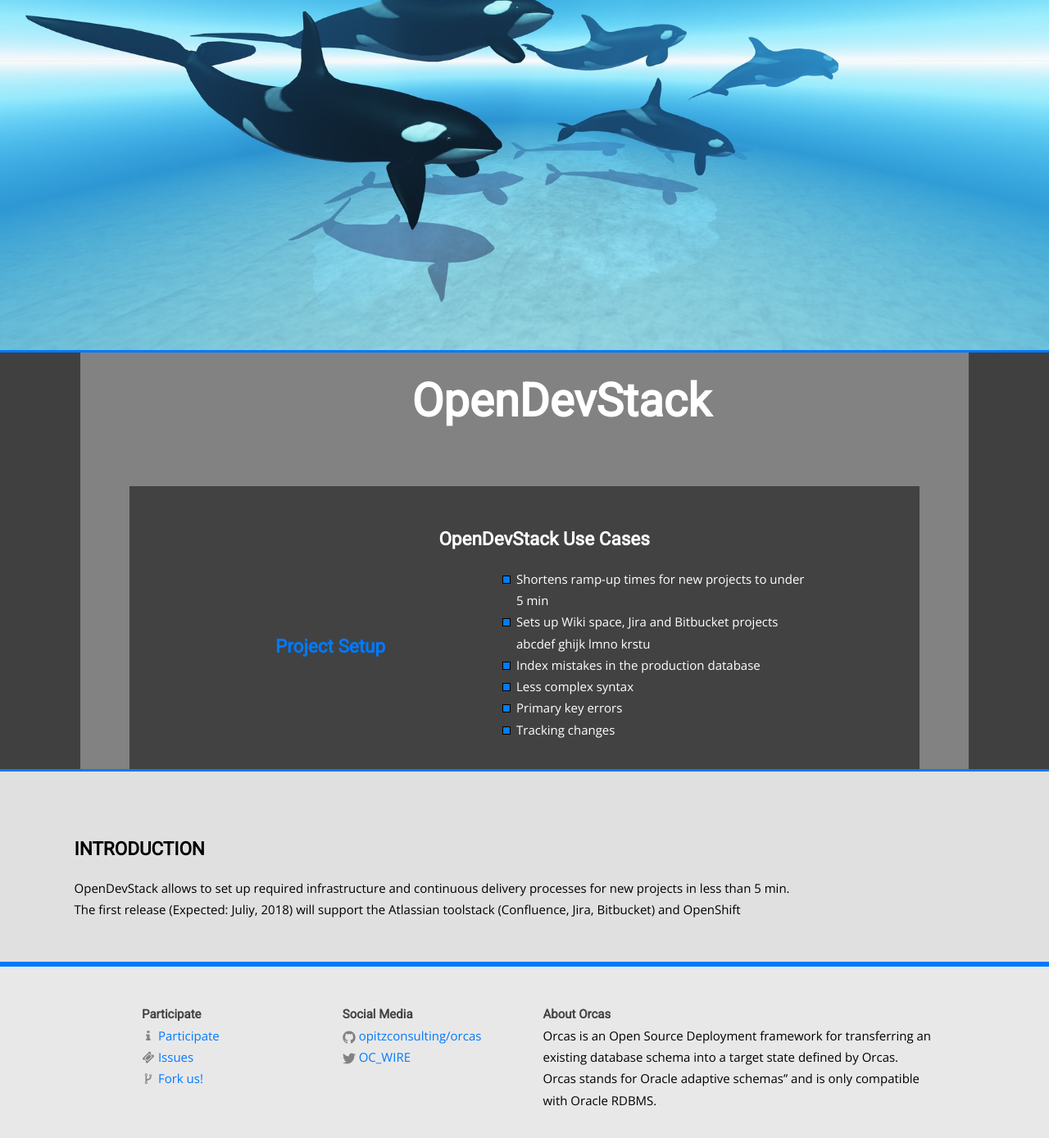
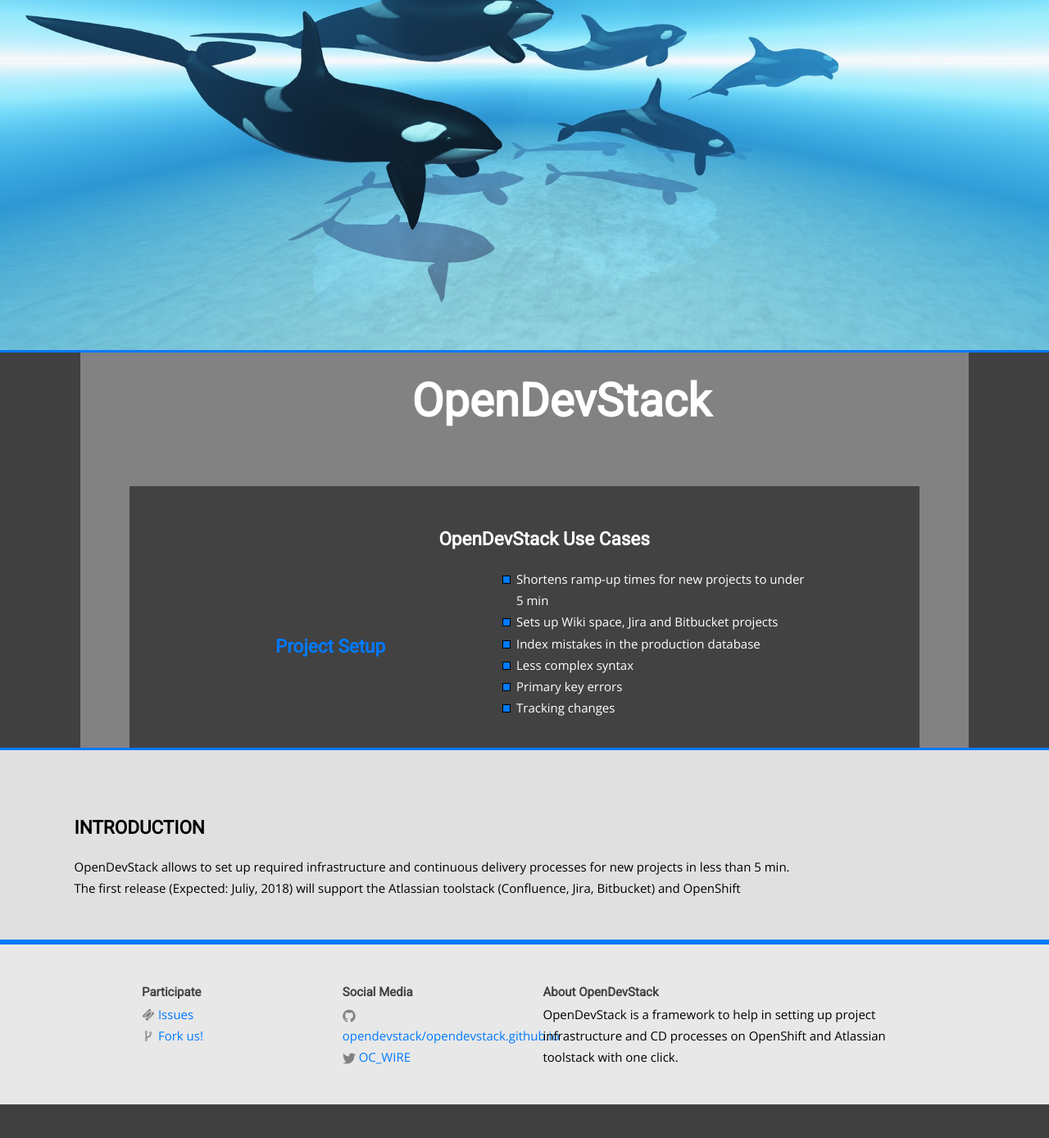
Before and after one commit to opendevstack/opendevstack.github.io, a Jekyll site: the page built from index.html, in a window 1280 px wide and 1400 px high, scrolled down 73 px. Shown: the top 1388 px of the window at 82% size. Built offline with Jekyll 4.4.1, drawn with Linux system fonts in a browser that asks for light colours; nearby versions of some CDN libraries; after the commit the page ends 1420 px from its top, so only the background shows below that.

Commit message:
references to orcasdb removed

```diff
--- a/_config.yml
+++ b/_config.yml
@@ -1,8 +1,8 @@
 # Site settings
 short_title: Orcas
-title: Orcas - Automatic deployment for the database
+title: OpenDevStack
 description: >
- Orcas is an Open Source Deployment framework for transferring an existing database schema into a target state defined by Orcas. Orcas stands for Oracle adaptive schemas” and is only compatible with Oracle RDBMS.
+  OpenDevStack is a framework to help in setting up project infrastructure and CD processes on OpenShift and Atlassian toolstack with one click.
 
 # Twitter
 twitter:
@@ -10,9 +10,9 @@
 
 # GitHub (required for local site builds)
 github:
-  owner_name: opitzconsulting
-  repository_name: orcas
-  repository_url: https://github.com/opitzconsulting/orcas
+  owner_name: opendevstack
+  repository_name: opendevstack.github.io
+  repository_url: https://github.com/opendevstack/opendevstack.github.io
 
 # Build settings
 baseurl:
--- a/_includes/footer.html
+++ b/_includes/footer.html
@@ -6,7 +6,7 @@
       <div class="footer-col footer-col-1">
         <h3>Participate</h3>
         <ul class="contact-list">
-          <li><a href="{{site.baseurl}}/docs/participate"><i class="fa fa-info"></i> Participate</a></li>
+          <!-- <li><a href="{{site.baseurl}}/docs/participate"><i class="fa fa-info"></i> Participate</a></li> -->
           {% if site.github.repository_url %}
           <li><a href="{{ site.github.repository_url }}/issues"><i class="fa fa-ticket"></i> Issues</a></li>
           <li><a href="{{ site.github.repository_url }}/fork"><i class="fa fa-code-fork"></i> Fork us!</a></li>
@@ -47,7 +47,7 @@
       </div>
 
       <div class="footer-col footer-col-3">
-        <h3>About Orcas</h3>
+        <h3>About OpenDevStack</h3>
         <p class="text">{{site.description}}</p>
       </div>
 
--- a/index.html
+++ b/index.html
@@ -10,7 +10,7 @@
         <div id="container-first-child">
             <ul>
                 <li>Shortens ramp-up times for new projects to under 5 min</li>
-                <li>Sets up Wiki space, Jira and Bitbucket projects abcdef ghijk lmno krstu</li>
+                <li>Sets up Wiki space, Jira and Bitbucket projects</li>
                 <li>Index mistakes in the production database</li>
                 <li>Less complex syntax</li>
                 <li>Primary key errors</li>
```
